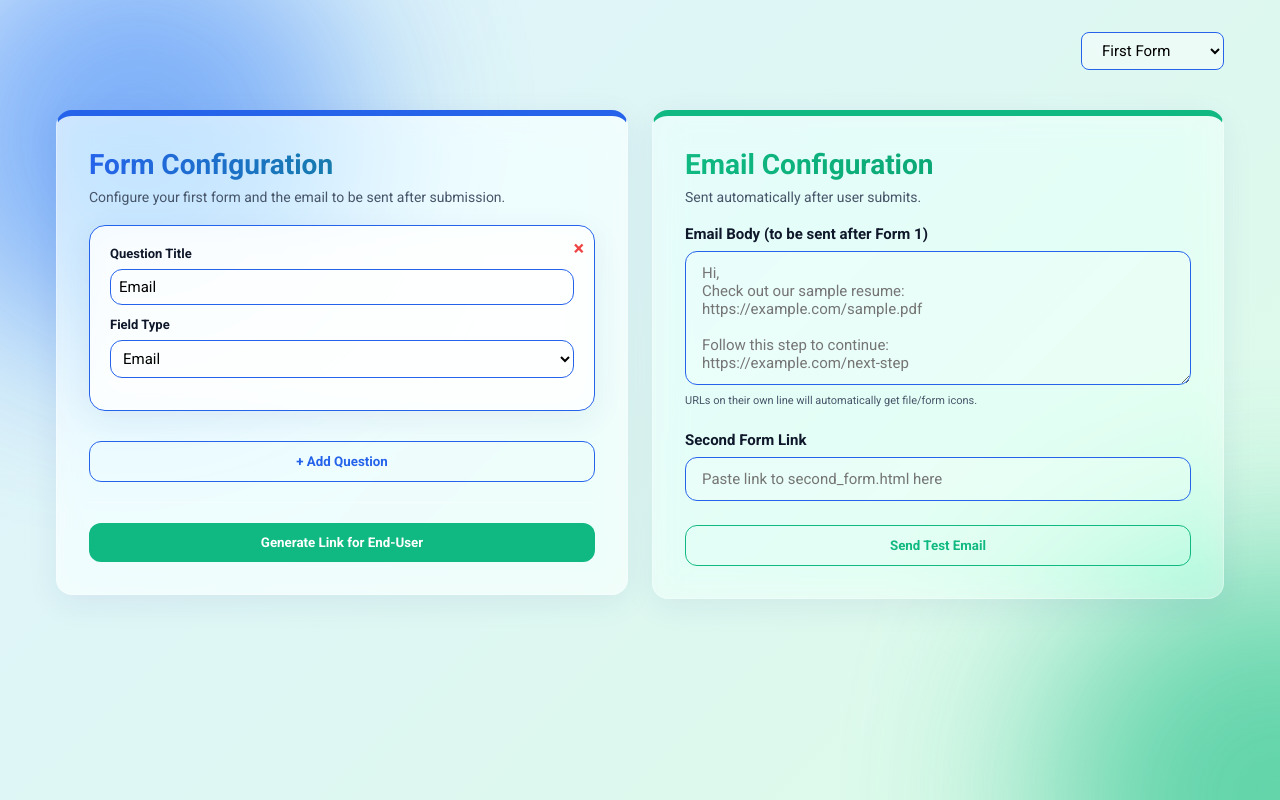
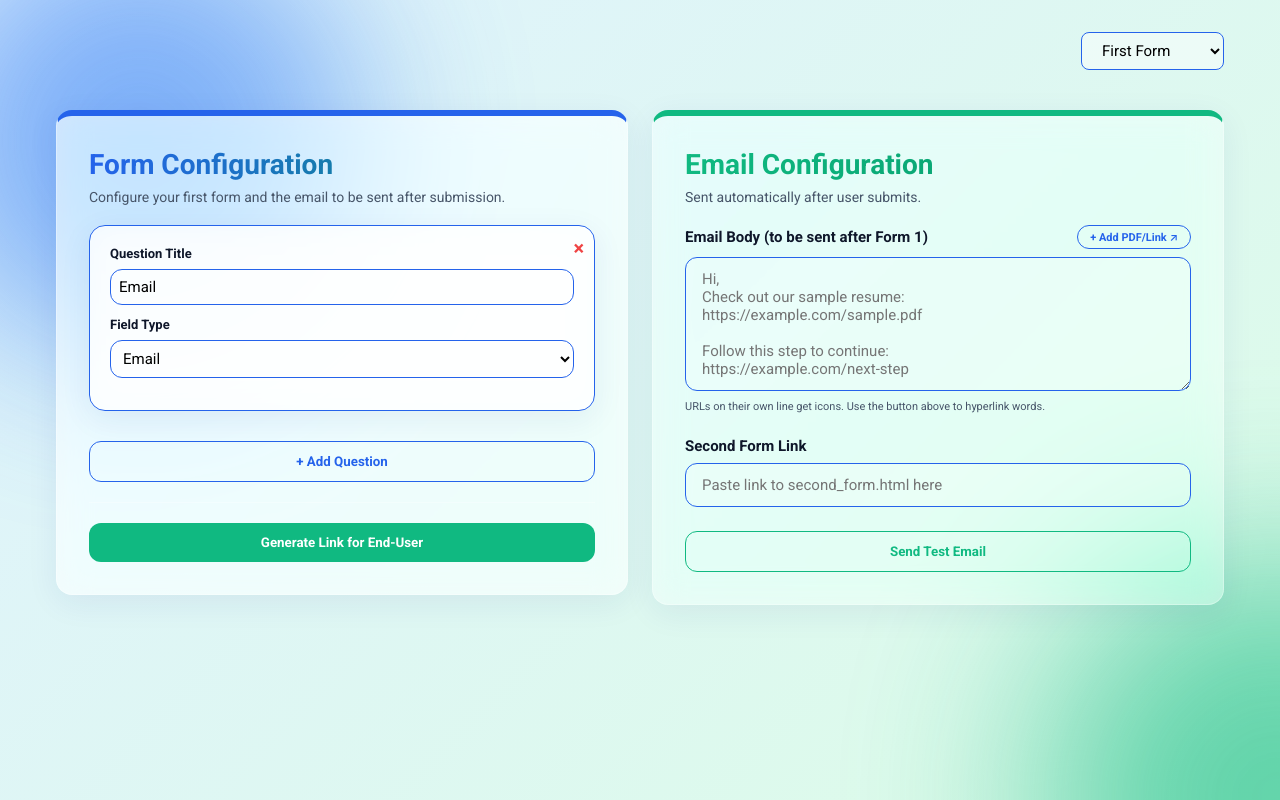
Before and after one commit to Tech-Applywizz-git-account/LeadFunnel-CMS-form, a website: page index.html in a window 1280 px wide. Drawn offline with nearby package versions, Linux system fonts and the light colour scheme.

Commit message:
added manual hyperlink:

```diff
--- a/api/send-email.js
+++ b/api/send-email.js
@@ -92,6 +92,12 @@ module.exports = async (req, res) => {
                                             });
                                         }
 
+                                        // 3. Handle manual links [text](url)
+                                        const manualLinkRegex = /\[([^\]]+)\]\((https?:\/\/[^\s)]+)\)/g;
+                                        linkified = linkified.replace(manualLinkRegex, (match, text, url) => {
+                                            return `<a href="${url}" style="color: #2563eb; text-decoration: none; font-weight: bold;">${text} ↗</a>`;
+                                        });
+
                                         return `<p style="margin: 0 0 12px 0;">${linkified || '&nbsp;'}</p>`;
                                     }
                                 }).filter(l => l !== '').join('');
--- a/index.html
+++ b/index.html
@@ -264,15 +264,20 @@
                     submits.</p>
 
                 <div class="form-group">
-                    <label>Email Body (to be sent after Form 1)</label>
+                    <div
+                        style="display: flex; justify-content: space-between; align-items: center; margin-bottom: 8px;">
+                        <label style="margin-bottom: 0;">Email Body (to be sent after Form 1)</label>
+                        <button class="btn btn-outline" style="padding: 4px 12px; font-size: 11px; height: auto;"
+                            onclick="addHyperlink()">+ Add PDF/Link ↗</button>
+                    </div>
                     <textarea id="mail-body" rows="6" placeholder="Hi,
 Check out our sample resume:
 https://example.com/sample.pdf
 
 Follow this step to continue:
 https://example.com/next-step"></textarea>
-                    <p style="font-size: 11px; color: var(--text-muted); margin-top: 5px;">URLs on their own line will
-                        automatically get file/form icons.</p>
+                    <p style="font-size: 11px; color: var(--text-muted); margin-top: 5px;">URLs on their own line get
+                        icons. Use the button above to hyperlink words.</p>
                 </div>
                 <div class="form-group">
                     <label>Second Form Link</label>
@@ -466,6 +471,24 @@ https://example.com/next-step"></textarea>
         function copyLink() {
             navigator.clipboard.writeText(document.getElementById('link-output').value);
             alert("Link copied!");
+        }
+
+        function addHyperlink() {
+            const url = prompt("Enter the PDF or Website URL:");
+            if (!url) return;
+
+            const text = prompt("Enter the text to be hyperlinked:", "digital resume");
+            if (!text) return;
+
+            const textarea = document.getElementById('mail-body');
+            const formatted = `[${text}](${url})`;
+
+            // Insert at cursor position if possible
+            const start = textarea.selectionStart;
+            const end = textarea.selectionEnd;
+            const val = textarea.value;
+            textarea.value = val.substring(0, start) + formatted + val.substring(end);
+            textarea.focus();
         }
 
         async function promptTestEmail() {
```
